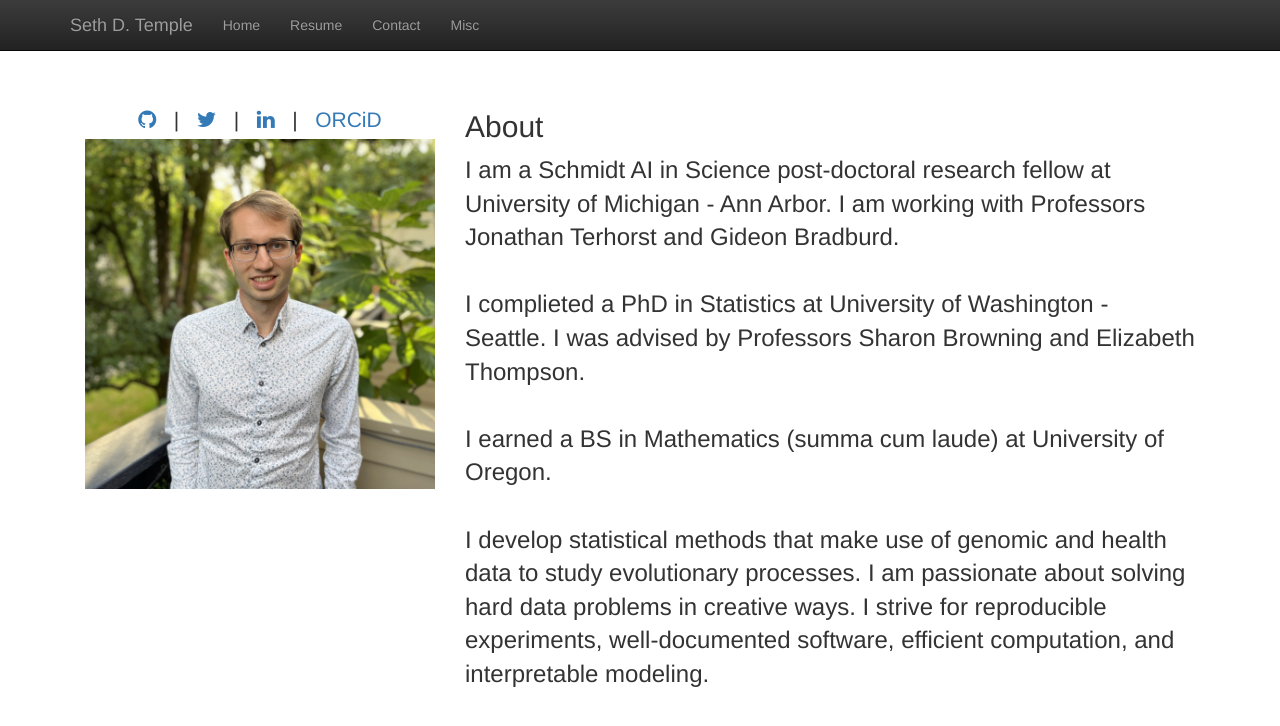
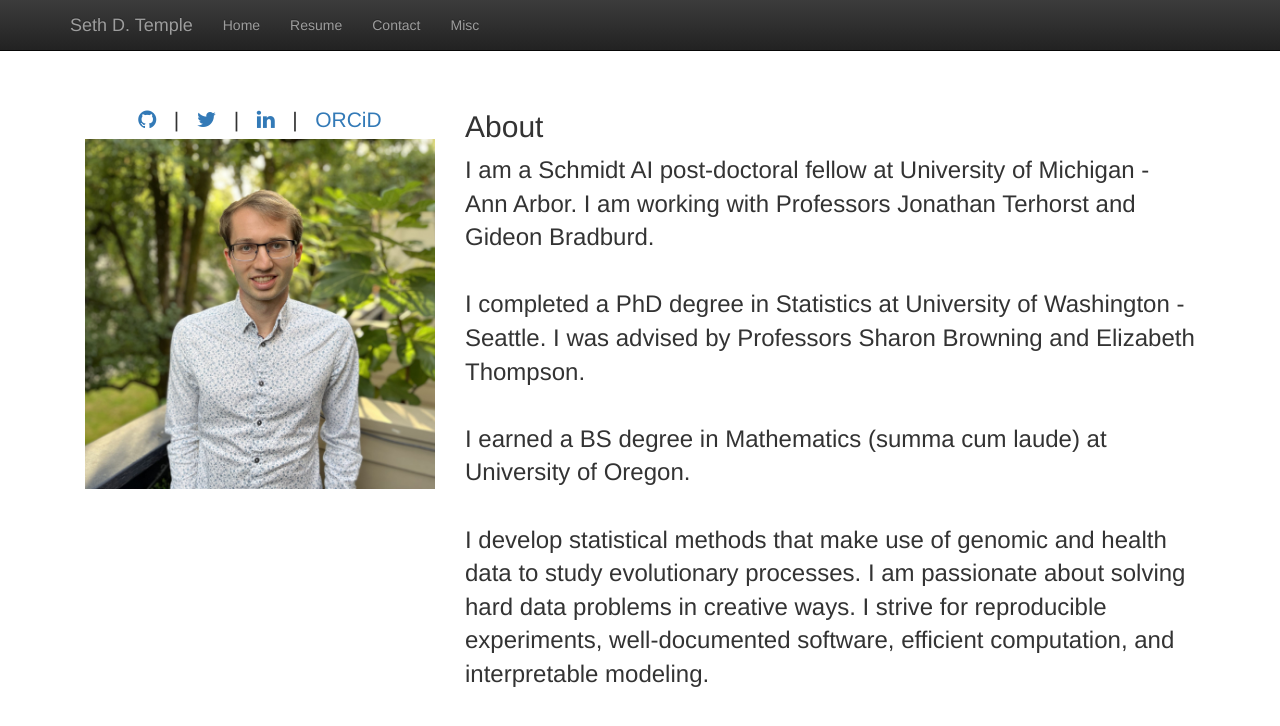
Before and after one commit to sdtemple/sdtemple.github.io, a Jekyll site: the page built from index.html, in a window 1280 px wide. Shown: the top 726 px of the page. Built offline with Jekyll 4.4.1, drawn with Linux system fonts in a browser that asks for light colours; nearby versions of some CDN libraries; library files that are not in the unit come from our copies.

```diff
--- a/index.html
+++ b/index.html
@@ -24,13 +24,13 @@
 <div class="col-md-8">
   <h2 class="featurette-heading">About </h2>
   <p class="lead" style="font-size: 24px">
-I am a Schmidt AI in Science post-doctoral research fellow at University of Michigan - Ann Arbor. I am working with Professors Jonathan Terhorst and Gideon Bradburd.
+I am a Schmidt AI post-doctoral fellow at University of Michigan - Ann Arbor. I am working with Professors Jonathan Terhorst and Gideon Bradburd.
 <br/>
 <br/>
-I complieted a PhD in Statistics at University of Washington - Seattle. I was advised by Professors Sharon Browning and Elizabeth Thompson.
+I completed a PhD degree in Statistics at University of Washington - Seattle. I was advised by Professors Sharon Browning and Elizabeth Thompson.
 <br/>
 <br/>
-I earned a BS in Mathematics (summa cum laude) at University of Oregon.
+I earned a BS degree in Mathematics (summa cum laude) at University of Oregon.
 <br/>
 <br/>
 I develop statistical methods that make use of genomic and health data to study evolutionary processes.
```
